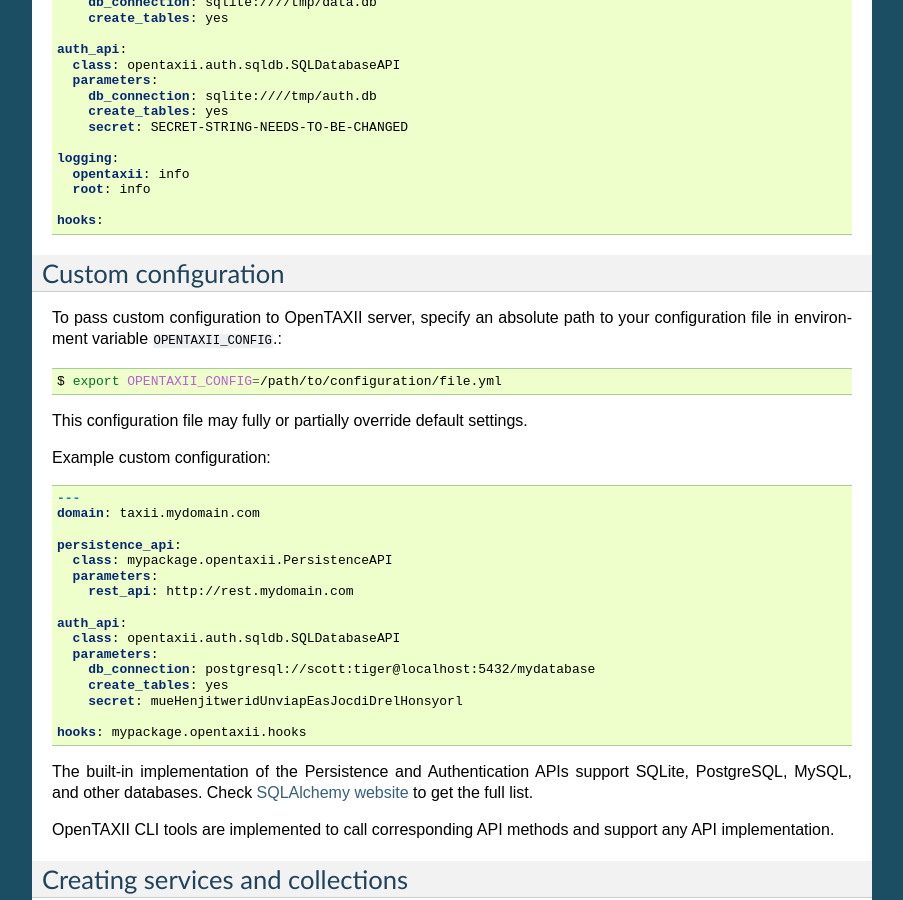
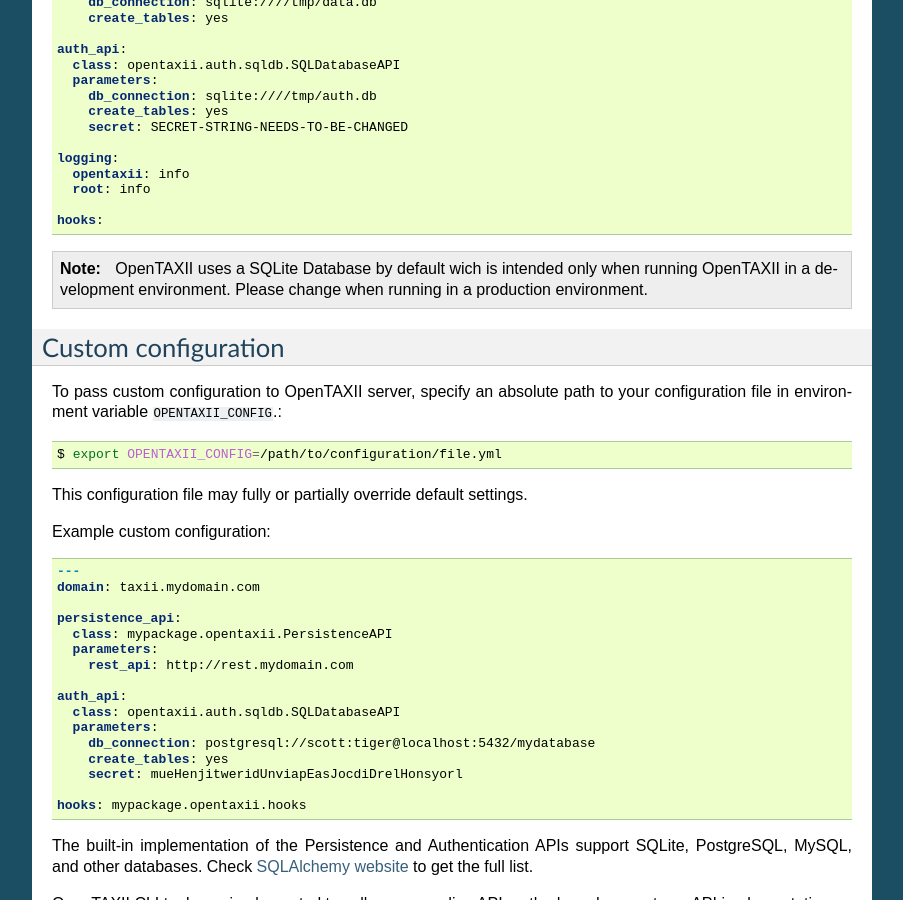
Before and after one commit to eclecticiq/OpenTAXII, a Sphinx documentation site: the page built from docs/configuration.rst, in a window 1280 px wide and 900 px high, scrolled down 394 px. Shown: the whole window, without its empty margins (198-1101 px from the left). Built offline with Sphinx 7.4.7, drawn with Linux system fonts in a browser that asks for light colours.

Commit message:
Changed location SQLite remark

```diff
--- a/docs/configuration.rst
+++ b/docs/configuration.rst
@@ -36,6 +36,9 @@
       root: info
 
     hooks:
+
+.. note::
+	 OpenTAXII uses a SQLite Database by default wich is intended only when running OpenTAXII in a development environment. Please change when running in a production environment.
 
 Custom configuration
 ====================
--- a/docs/installation.rst
+++ b/docs/installation.rst
@@ -7,7 +7,7 @@
 Install Python
 --------------
 
-OpenTAXII works with Python version 2.7, which you can download `here <http://www.python.org/download/>`_ or with your operating system’s package manager. It also includes a SQLite Database wich is intended only when running OpenTAXII in a development environment.
+OpenTAXII works with Python version 2.7, which you can download `here <http://www.python.org/download/>`_ or with your operating system’s package manager.
 
 You can verify that Python is installed by typing ``python`` from your shell; you should see something like::
 
```
